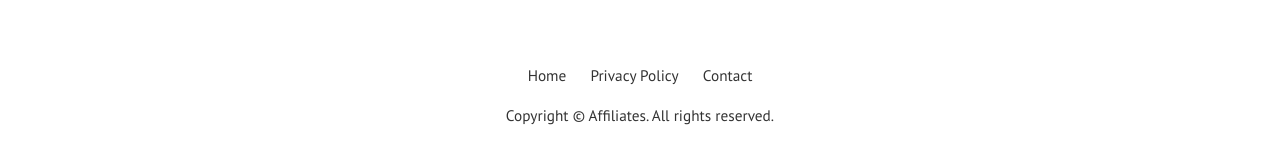
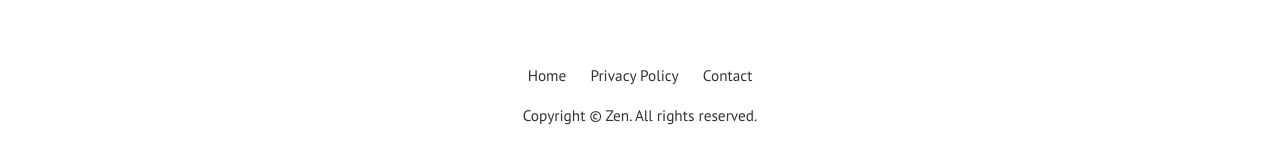
Before and after one commit to muhendrico/muhendrico.github.io, a Jekyll site: the page built from index.html, in a window 1280 px wide and 900 px high, scrolled down 1284 px. Shown: the part 742-897 px from the top of the window. Built offline with Jekyll 4.4.1, drawn with Linux system fonts in a browser that asks for light colours; the list of posts is cut into pages by our own code; comment, search, counter and statistics services are not loaded.

Commit message:
Update _config.yml

```diff
--- a/_config.yml
+++ b/_config.yml
@@ -1,4 +1,4 @@
-title: "Affiliates"
+title: "Zen"
 email: zenal.co.id@gmail.com
 timezone: UTC
 baseurl: ""
@@ -7,7 +7,7 @@ logo: 'assets/images/logo.png'
 favicon: 'assets/images/favicon.ico'
 author: Zen
 paginate: 30
-disqus: 'demowebsite'
+disqus: 'website'
 locale: en_us
 lang: en_us
 feed_items: 10
```
